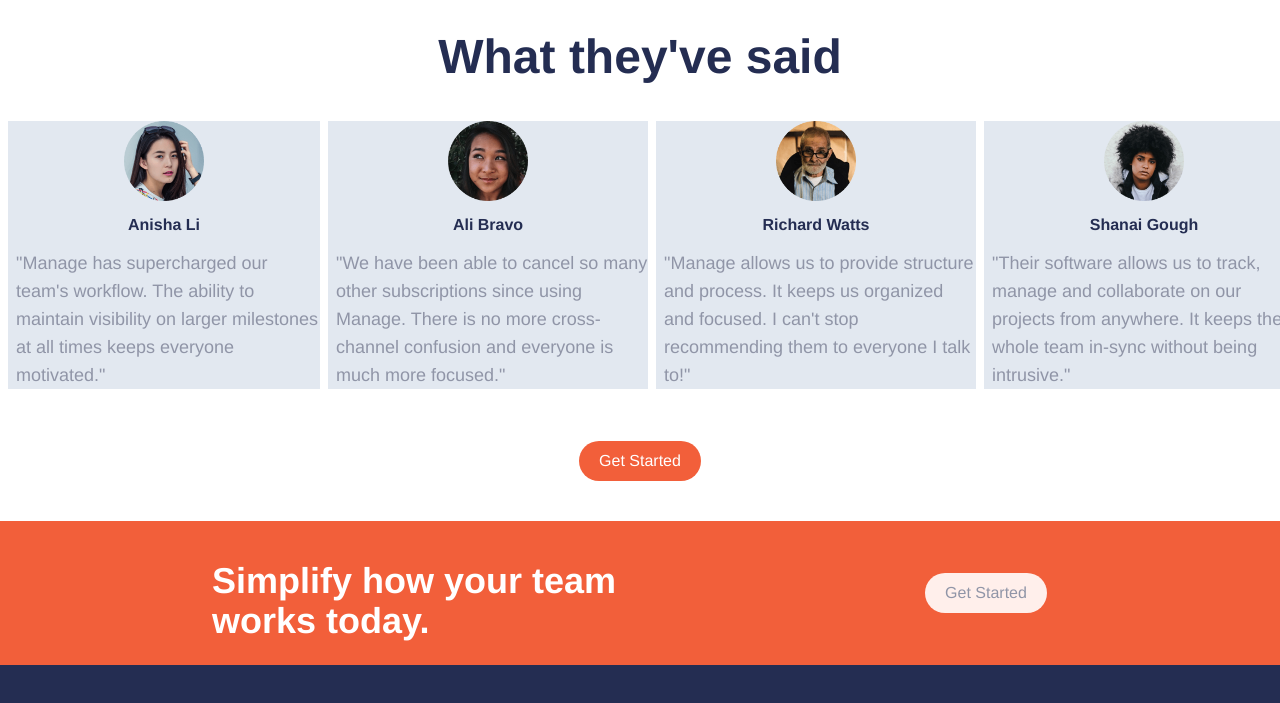
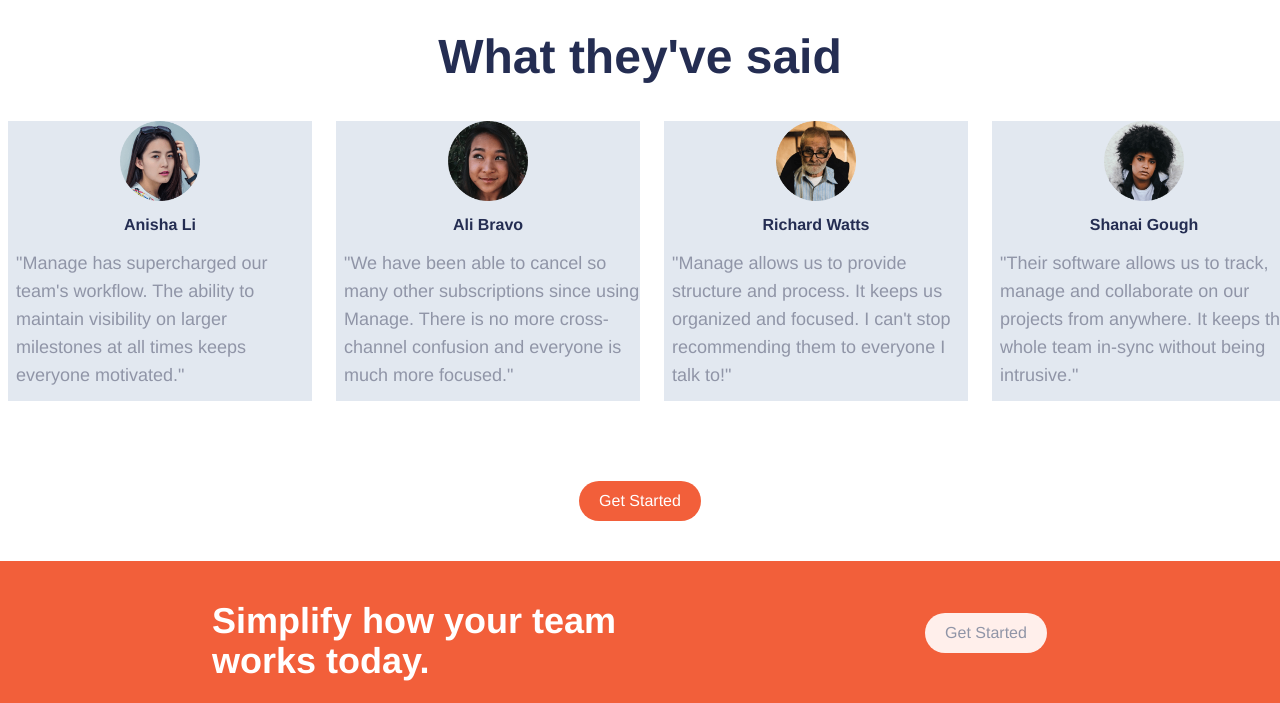
Before and after one commit to teagir-amos/Manage-Website-Project-b-, a website: page src/index.html in a window 1280 px wide. Shown: the part 1260-1963 px from the top of the page. Drawn offline with nearby package versions, Linux system fonts and the light colour scheme; a web font is replaced by a local one.

Commit message:
Corrections

```diff
--- a/src/index.html
+++ b/src/index.html
@@ -23,9 +23,25 @@
         <img src="./logo.svg" alt="logo" />
       </div>
       <div
-        class="lg:flex lg:flex-row lg:h-fit lg:gap-10 sm:z-9 sm:items-center sm:w-full sm:h-100 sm:flex-col lg:w-fit sm:gap-10 sm:pt-10 lg:pt-0 sm:hidden duration-500 ease-in-out"
+        class="lg:flex lg:flex-row lg:h-fit lg:gap-10 sm:z-9 sm:items-center sm:mt-10 sm:w-300 sm:h-100 sm:flex-col lg:w-fit sm:gap-10 sm:pt-2 lg:pt-0 sm:hidden duration-500 ease-in-out"
         id="links"
       >
+        <div class="lg:hidden sm:hidden flex ml-70" id="cancel">
+          <svg
+            xmlns="http://www.w3.org/2000/svg"
+            fill="none"
+            viewBox="0 0 24 24"
+            stroke-width="1.5"
+            stroke="currentColor"
+            class="size-8"
+          >
+            <path
+              stroke-linecap="round"
+              stroke-linejoin="round"
+              d="M6 18 18 6M6 6l12 12"
+            />
+          </svg>
+        </div>
         <!--links-->
         <a
           href="#"
@@ -73,22 +89,6 @@
             stroke-linecap="round"
             stroke-linejoin="round"
             d="M3.75 6.75h16.5M3.75 12h16.5m-16.5 5.25h16.5"
-          />
-        </svg>
-      </div>
-      <div class="lg:hidden sm:hidden" id="cancel">
-        <svg
-          xmlns="http://www.w3.org/2000/svg"
-          fill="none"
-          viewBox="0 0 24 24"
-          stroke-width="1.5"
-          stroke="currentColor"
-          class="size-8"
-        >
-          <path
-            stroke-linecap="round"
-            stroke-linejoin="round"
-            d="M6 18 18 6M6 6l12 12"
           />
         </svg>
       </div>
@@ -221,10 +221,10 @@
         </h4>
         <div class="swiper mr-3 flex grow-1">
           <!-- Additional required wrapper -->
-          <div class="swiper-wrapper flex lg:gap-2 w-fit pb-3">
+          <div class="swiper-wrapper flex lg:gap-2 w-fit pb-10">
             <!-- Slides -->
             <div class="swiper-slide">
-              <div class="bg-slate-200 h-fit ml-2">
+              <div class="bg-slate-200 h-fit ml-2 mr-2">
                 <div class="flex justify-center">
                   <img
                     src="./avatar-anisha.png"
@@ -238,7 +238,7 @@
                   Anisha Li
                 </h4>
                 <p
-                  class="flex justify-center items-center text-lg text-darkGrayishBlue-50 pt-3 ml-2"
+                  class="flex justify-center items-center text-lg text-darkGrayishBlue-50 pt-3 ml-2 pb-3"
                 >
                   "Manage has supercharged our team's workflow. The ability to
                   maintain visibility on larger milestones at all times keeps
@@ -247,7 +247,7 @@
               </div>
             </div>
             <div class="swiper-slide">
-              <div class="bg-slate-200 h-fit">
+              <div class="bg-slate-200 h-fit ml-2 mr-2">
                 <div class="flex justify-center">
                   <img src="./avatar-ali.png" alt="avatar" class="h-20 w-20" />
                 </div>
@@ -257,7 +257,7 @@
                   Ali Bravo
                 </h4>
                 <p
-                  class="flex justify-center items-center text-lg text-darkGrayishBlue-50 pt-3 ml-2"
+                  class="flex justify-center items-center text-lg text-darkGrayishBlue-50 pt-3 ml-2 pb-3"
                 >
                   "We have been able to cancel so many other subscriptions since
                   using Manage. There is no more cross-channel confusion and
@@ -266,7 +266,7 @@
               </div>
             </div>
             <div class="swiper-slide">
-              <div class="bg-slate-200 h-fit">
+              <div class="bg-slate-200 h-fit ml-2 mr-2">
                 <div class="flex justify-center">
                   <img
                     src="./avatar-richard.png"
@@ -280,7 +280,7 @@
                   Richard Watts
                 </h4>
                 <p
-                  class="flex justify-center items-center text-lg text-darkGrayishBlue-50 pt-3 ml-2"
+                  class="flex justify-center items-center text-lg text-darkGrayishBlue-50 pt-3 ml-2 pb-3"
                 >
                   "Manage allows us to provide structure and process. It keeps
                   us organized and focused. I can't stop recommending them to
@@ -289,7 +289,7 @@
               </div>
             </div>
             <div class="swiper-slide">
-              <div class="bg-slate-200 h-fit">
+              <div class="bg-slate-200 h-fit ml-2 mr-2">
                 <div class="flex justify-center">
                   <img
                     src="./avatar-shanai.png"
@@ -303,7 +303,7 @@
                   Shanai Gough
                 </h4>
                 <p
-                  class="flex justify-center items-center text-lg text-darkGrayishBlue-50 pt-3 ml-2"
+                  class="flex justify-center items-center text-lg text-darkGrayishBlue-50 pt-3 ml-2 pb-3"
                 >
                   "Their software allows us to track, manage and collaborate on
                   our projects from anywhere. It keeps the whole team in-sync
@@ -313,7 +313,7 @@
             </div>
           </div>
           <!-- If we need pagination -->
-          <div class="swiper-pagination pt-10"></div>
+          <div class="swiper-pagination"></div>
 
           <!-- If we need navigation buttons -->
           <div class="swiper-button-prev"></div>
```
Also changed, not shown: src/output.css.
